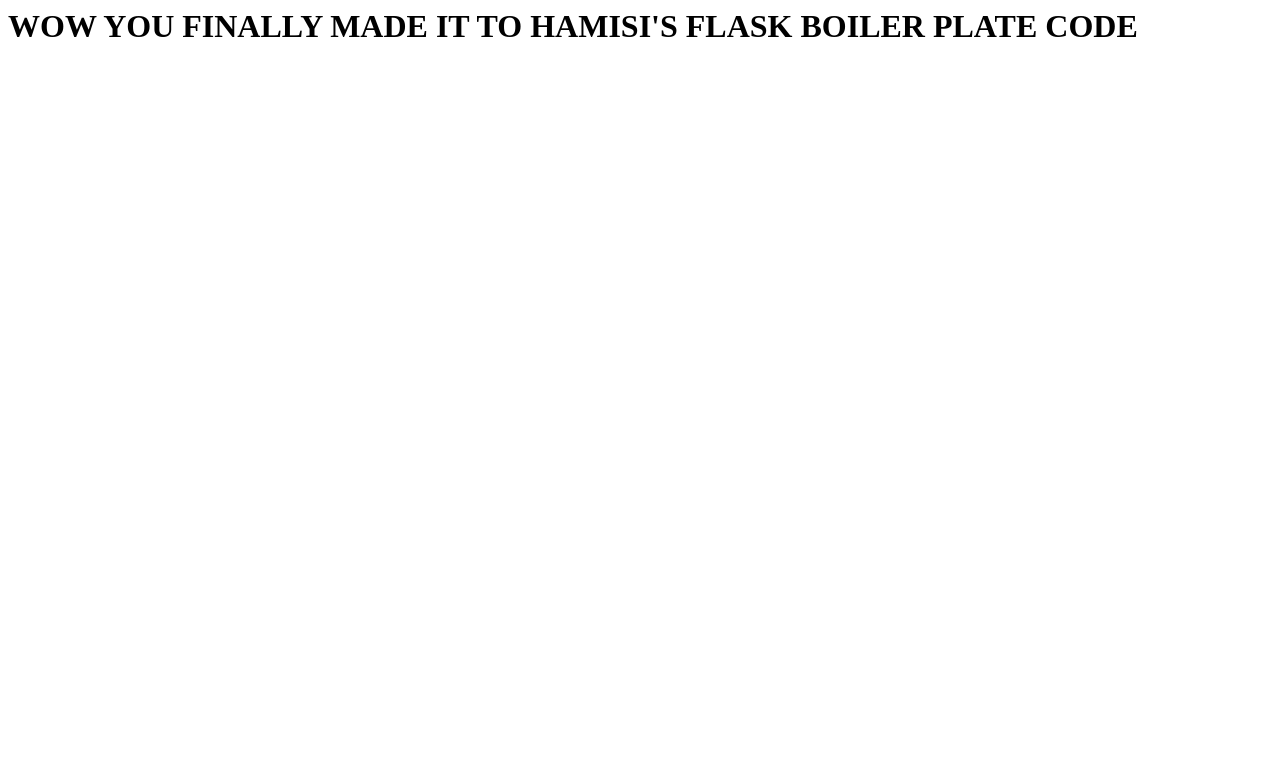
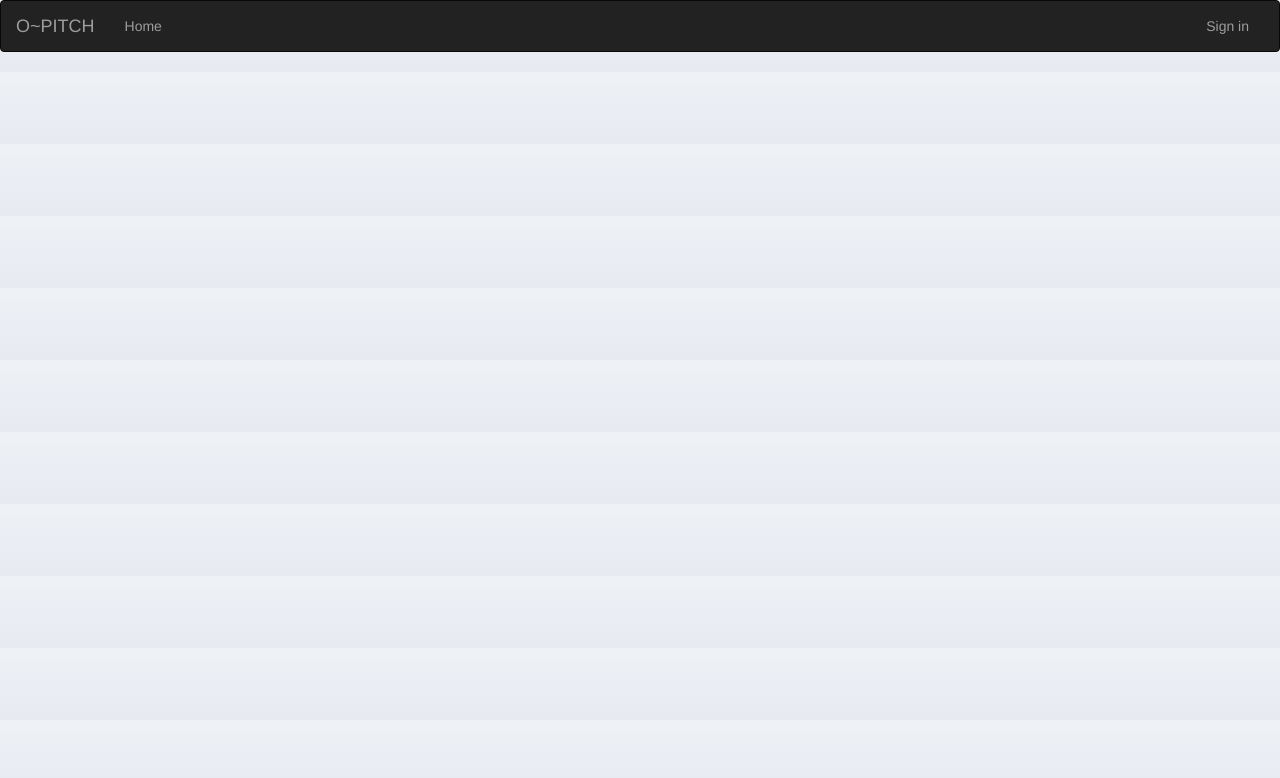
Before and after one commit to hamisicodes/One-Minute-Pitch, a Flask app: page / in a window 1280 px wide. Shown: the top 778 px of the page. Run offline with Flask 2, Linux system fonts and the light colour scheme; some libraries are stand-ins or nearby versions.

Commit message:
Add  some decoratins on the layout

```diff
--- /dev/null
+++ b/app/static/css/index.css
@@ -0,0 +1,3 @@
+body{
+    background-image: linear-gradient(to top, #e6e9f0 0%, #eef1f5 100%);
+}
--- /dev/null
+++ b/app/templates/base.html
@@ -0,0 +1,7 @@
+{% extends 'bootstrap/base.html'%}
+
+{% block navbar %}
+
+{% include 'navbar.html' %}
+
+{% endblock %}
--- a/app/templates/index.html
+++ b/app/templates/index.html
@@ -1 +1,19 @@
-<h1>WOW YOU FINALLY MADE IT TO HAMISI'S FLASK BOILER PLATE CODE</h1>
+{% extends 'base.html' %}
+
+
+
+{% block styles %}
+
+    {{ super() }}
+    <link rel="stylesheet" href="{{url_for('static',filename='css/index.css')}}">
+
+{% endblock %}
+
+
+
+{% block content %}
+
+
+
+
+{% endblock %}
--- /dev/null
+++ b/app/templates/navbar.html
@@ -0,0 +1,26 @@
+<div class="navbar navbar-inverse" role="navigation">
+    <div class="container-fluid">
+        <div class="navbar-header">
+            <button type="button" class="navbar-toggle" data-toggle="collapse" data-target=".navbar-collapse">
+                <span class="sr-only">Toggle navigation</span>
+                <span class="icon-bar"></span>
+                <span class="icon-bar"></span>
+                <span class="icon-bar"></span>
+            </button>
+            <a class="navbar-brand" href="/"> O~PITCH </a>
+        </div>
+        <div class="navbar-collapse collapse">
+            <ul class="nav navbar-nav">
+                <li><a href="/">Home</a></li>
+            </ul>
+
+            <ul class="nav navbar-nav navbar-right">
+
+
+                <li><a href="#">Sign in</a></li>
+
+            </ul>
+        </div>
+
+    </div>
+</div>
```
